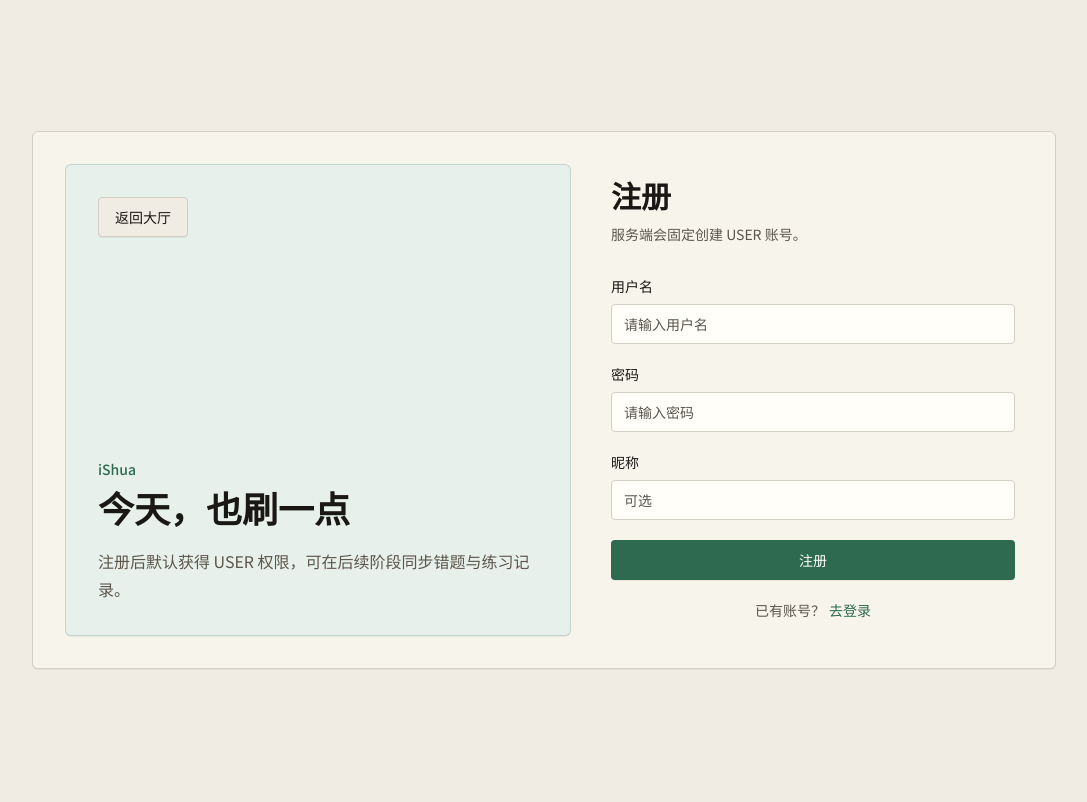
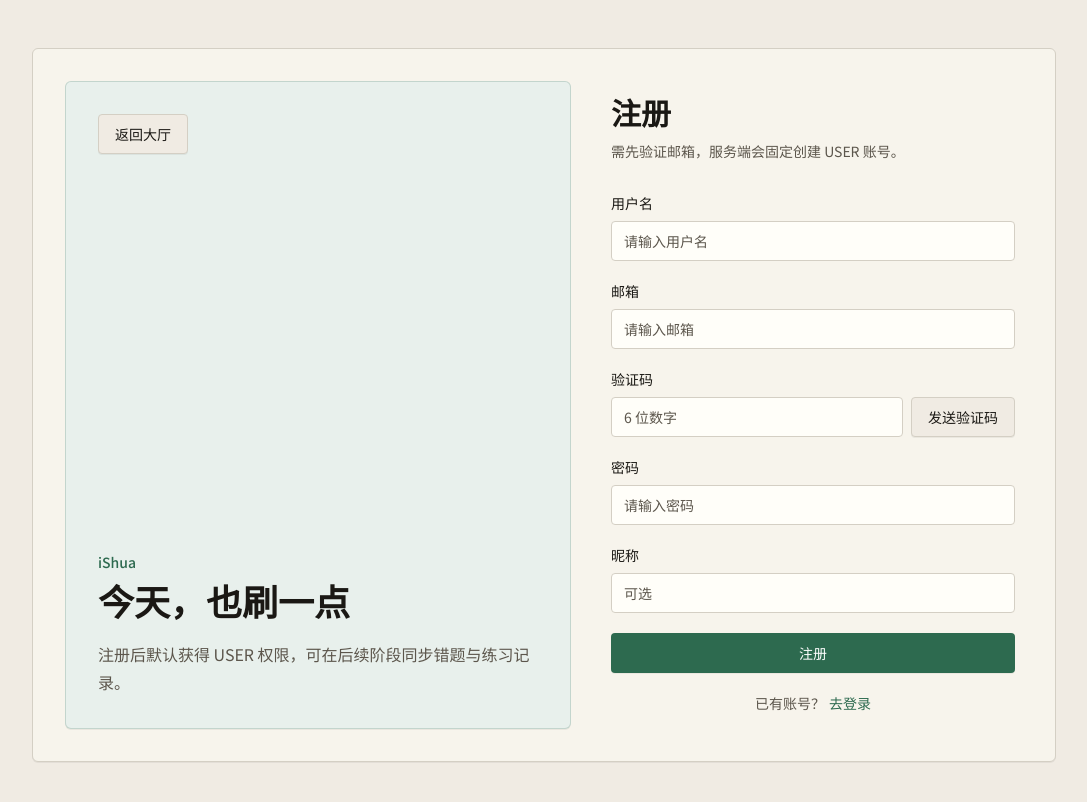
Before and after one commit to C1ouDreamW/iShua_frontend, a React (Vite) app: page /register in a window 1280 px wide. Shown: the top 802 px of the page, without its empty margins (96-1183 px from the left). Built offline with nearby package versions, Linux system fonts and the light colour scheme.

Commit message:
feat: 新增邮箱注册验证码功能，更新注册流程以支持邮箱和验证码

```diff
--- a/src/api/auth.ts
+++ b/src/api/auth.ts
@@ -13,6 +13,17 @@ export function login(payload: LoginPayload) {
   });
 }
 
+export type RegisterEmailCodePayload = {
+  email: string;
+};
+
+export function sendRegisterEmailCode(payload: RegisterEmailCodePayload) {
+  return request<null>("/api/v1/users/register/email-code", {
+    body: payload,
+    method: "POST",
+  });
+}
+
 export function register(payload: RegisterPayload) {
   return request<null>("/api/v1/users/register", {
     body: payload,
--- a/src/components/AuthForm.tsx
+++ b/src/components/AuthForm.tsx
@@ -1,13 +1,19 @@
-import { useState, type FormEvent } from "react";
+import { useEffect, useState, type FormEvent } from "react";
 import { Link } from "react-router-dom";
 
+import { sendRegisterEmailCode } from "@/api/auth";
 import { Button } from "@/components/ui/button";
 import { Input } from "@/components/ui/input";
+import { resolveApiErrorMessage } from "@/lib/apiErrors";
+
+const REGISTER_EMAIL_CODE_COOLDOWN_SECONDS = 60;
 
 type AuthFormValues = {
   username: string;
   password: string;
   nickname: string;
+  email: string;
+  code: string;
 };
 
 type AuthFormProps = {
@@ -17,13 +23,60 @@ type AuthFormProps = {
   onSubmit: (values: AuthFormValues) => Promise<void>;
 };
 
+function isValidEmail(email: string) {
+  return /^[^\s@]+@[^\s@]+\.[^\s@]+$/.test(email.trim());
+}
+
 export function AuthForm({ mode, error, loading, onSubmit }: AuthFormProps) {
   const [values, setValues] = useState<AuthFormValues>({
+    code: "",
+    email: "",
     nickname: "",
     password: "",
     username: "",
   });
+  const [codeError, setCodeError] = useState<string | null>(null);
+  const [sendingCode, setSendingCode] = useState(false);
+  const [cooldown, setCooldown] = useState(0);
   const isLogin = mode === "login";
+
+  useEffect(() => {
+    if (cooldown <= 0) {
+      return;
+    }
+
+    const timer = window.setTimeout(() => {
+      setCooldown((current) => current - 1);
+    }, 1000);
+
+    return () => window.clearTimeout(timer);
+  }, [cooldown]);
+
+  async function handleSendCode() {
+    const email = values.email.trim();
+
+    if (!email) {
+      setCodeError("请先填写邮箱。");
+      return;
+    }
+
+    if (!isValidEmail(email)) {
+      setCodeError("邮箱格式不正确。");
+      return;
+    }
+
+    setSendingCode(true);
+    setCodeError(null);
+
+    try {
+      await sendRegisterEmailCode({ email });
+      setCooldown(REGISTER_EMAIL_CODE_COOLDOWN_SECONDS);
+    } catch (caught) {
+      setCodeError(resolveApiErrorMessage(caught, "验证码发送失败，请稍后重试。"));
+    } finally {
+      setSendingCode(false);
+    }
+  }
 
   async function handleSubmit(event: FormEvent<HTMLFormElement>) {
     event.preventDefault();
@@ -50,6 +103,70 @@ export function AuthForm({ mode, error, loading, onSubmit }: AuthFormProps) {
           value={values.username}
         />
       </div>
+
+      {!isLogin ? (
+        <div className="flex flex-col gap-2">
+          <label className="text-sm font-medium text-text-primary" htmlFor="email">
+            邮箱
+          </label>
+          <Input
+            autoComplete="email"
+            disabled={loading}
+            id="email"
+            maxLength={254}
+            onChange={(event) =>
+              setValues((prev) => ({ ...prev, email: event.target.value }))
+            }
+            placeholder="请输入邮箱"
+            required
+            type="email"
+            value={values.email}
+          />
+        </div>
+      ) : null}
+
+      {!isLogin ? (
+        <div className="flex flex-col gap-2">
+          <label className="text-sm font-medium text-text-primary" htmlFor="code">
+            验证码
+          </label>
+          <div className="flex gap-2">
+            <Input
+              autoComplete="one-time-code"
+              className="min-w-0 flex-1"
+              disabled={loading}
+              id="code"
+              inputMode="numeric"
+              maxLength={6}
+              onChange={(event) =>
+                setValues((prev) => ({
+                  ...prev,
+                  code: event.target.value.replace(/\D/g, ""),
+                }))
+              }
+              placeholder="6 位数字"
+              required
+              value={values.code}
+            />
+            <Button
+              className="shrink-0"
+              disabled={loading || sendingCode || cooldown > 0}
+              onClick={() => void handleSendCode()}
+              type="button"
+              variant="outline"
+            >
+              {sendingCode
+                ? "发送中..."
+                : cooldown > 0
+                  ? `${cooldown}s`
+                  : "发送验证码"}
+            </Button>
+          </div>
+          {codeError ? (
+            <p className="text-sm text-error">{codeError}</p>
+          ) : null}
+        </div>
+      ) : null}
 
       <div className="flex flex-col gap-2">
         <label className="text-sm font-medium text-text-primary" htmlFor="password">
--- a/src/pages/RegisterPage.tsx
+++ b/src/pages/RegisterPage.tsx
@@ -22,12 +22,16 @@ export function RegisterPage() {
     username: string;
     password: string;
     nickname: string;
+    email: string;
+    code: string;
   }) {
     setLoading(true);
     setError(null);
 
     try {
       await register({
+        code: values.code,
+        email: values.email.trim(),
         nickname: values.nickname || undefined,
         password: values.password,
         username: values.username,
@@ -35,7 +39,7 @@ export function RegisterPage() {
       navigate("/login", { replace: true });
     } catch (caught) {
       if (caught instanceof ApiError && caught.code === 409) {
-        setError("用户名已被使用。");
+        setError(resolveApiErrorMessage(caught, "用户名或邮箱已被使用。"));
       } else {
         setError(resolveApiErrorMessage(caught, "注册失败。"));
       }
@@ -71,7 +75,7 @@ export function RegisterPage() {
               注册
             </h2>
             <p className="mt-2 text-sm text-text-secondary">
-              服务端会固定创建 USER 账号。
+              需先验证邮箱，服务端会固定创建 USER 账号。
             </p>
           </div>
           <AuthForm
--- a/src/types/api.d.ts
+++ b/src/types/api.d.ts
@@ -83,7 +83,7 @@ export interface paths {
         patch?: never;
         trace?: never;
     };
-    "/api/v1/users/register": {
+    "/api/v1/users/register/email-code": {
         parameters: {
             query?: never;
             header?: never;
@@ -93,10 +93,32 @@ export interface paths {
         get?: never;
         put?: never;
         /**
+         * 发送注册邮箱验证码
+         * @description **无需登录。** 向指定邮箱发送 6 位验证码，用于后续注册。
+         *     成功：code=200，data 为 null。
+         *     失败：code=400 参数校验失败；code=429 发送过于频繁。
+         */
+        post: operations["sendRegisterEmailCode"];
+        delete?: never;
+        options?: never;
+        head?: never;
+        patch?: never;
+        trace?: never;
+    };
+    "/api/v1/users/register": {
+        parameters: {
+            query?: never;
+            header?: never;
+            path?: never;
+            cookie?: never;
+        };
+        get?: never;
+        put?: never;
+        /**
          * 用户注册
-         * @description **无需登录。** 使用 BCrypt 加密存储密码；服务端固定角色为 `USER`，忽略请求体中的 `role` 字段。
+         * @description **无需登录。** 先校验邮箱验证码，通过后再创建用户；服务端固定角色为 `USER`。
          *     成功：code=200，data 为 null。
-         *     失败：code=409 用户名已存在（含已逻辑删除账号）。
+         *     失败：code=400 验证码错误或过期；code=409 用户名或邮箱已存在。
          */
         post: operations["register"];
         delete?: never;
@@ -658,6 +680,14 @@ export interface components {
              */
             role: string;
         };
+        /** @description 注册邮箱验证码请求 */
+        UserRegisterEmailCodeDTO: {
+            /**
+             * @description 邮箱
+             * @example zhangsan@example.com
+             */
+            email: string;
+        };
         /** @description 用户注册请求 */
         UserRegisterDTO: {
             /**
@@ -670,6 +700,16 @@ export interface components {
              * @example 123456
              */
             password: string;
+            /**
+             * @description 邮箱
+             * @example zhangsan@example.com
+             */
+            email: string;
+            /**
+             * @description 邮箱验证码
+             * @example 123456
+             */
+            code: string;
             /**
              * @description 昵称（选填）
              * @example 张三
@@ -1498,6 +1538,33 @@ export interface operations {
                          */
                         message?: string;
                         /** @description 无业务数据（成功时亦为 null） */
+                        data?: unknown;
+                    };
+                };
+            };
+        };
+    };
+    sendRegisterEmailCode: {
+        parameters: {
+            query?: never;
+            header?: never;
+            path?: never;
+            cookie?: never;
+        };
+        requestBody: {
+            content: {
+                "application/json": components["schemas"]["UserRegisterEmailCodeDTO"];
+            };
+        };
+        responses: {
+            200: {
+                headers: {
+                    [name: string]: unknown;
+                };
+                content: {
+                    "application/json": {
+                        code?: number;
+                        message?: string;
                         data?: unknown;
                     };
                 };
```
